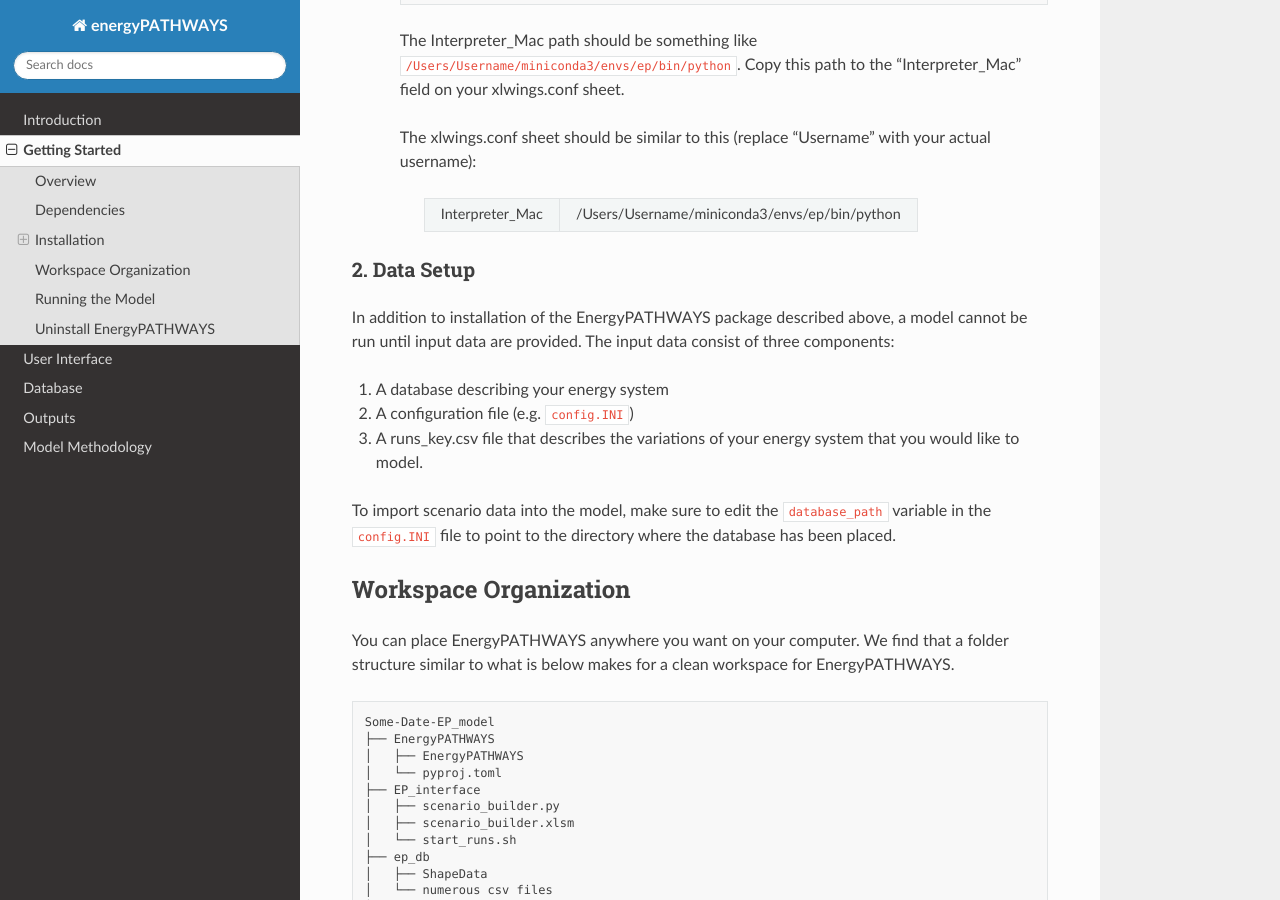
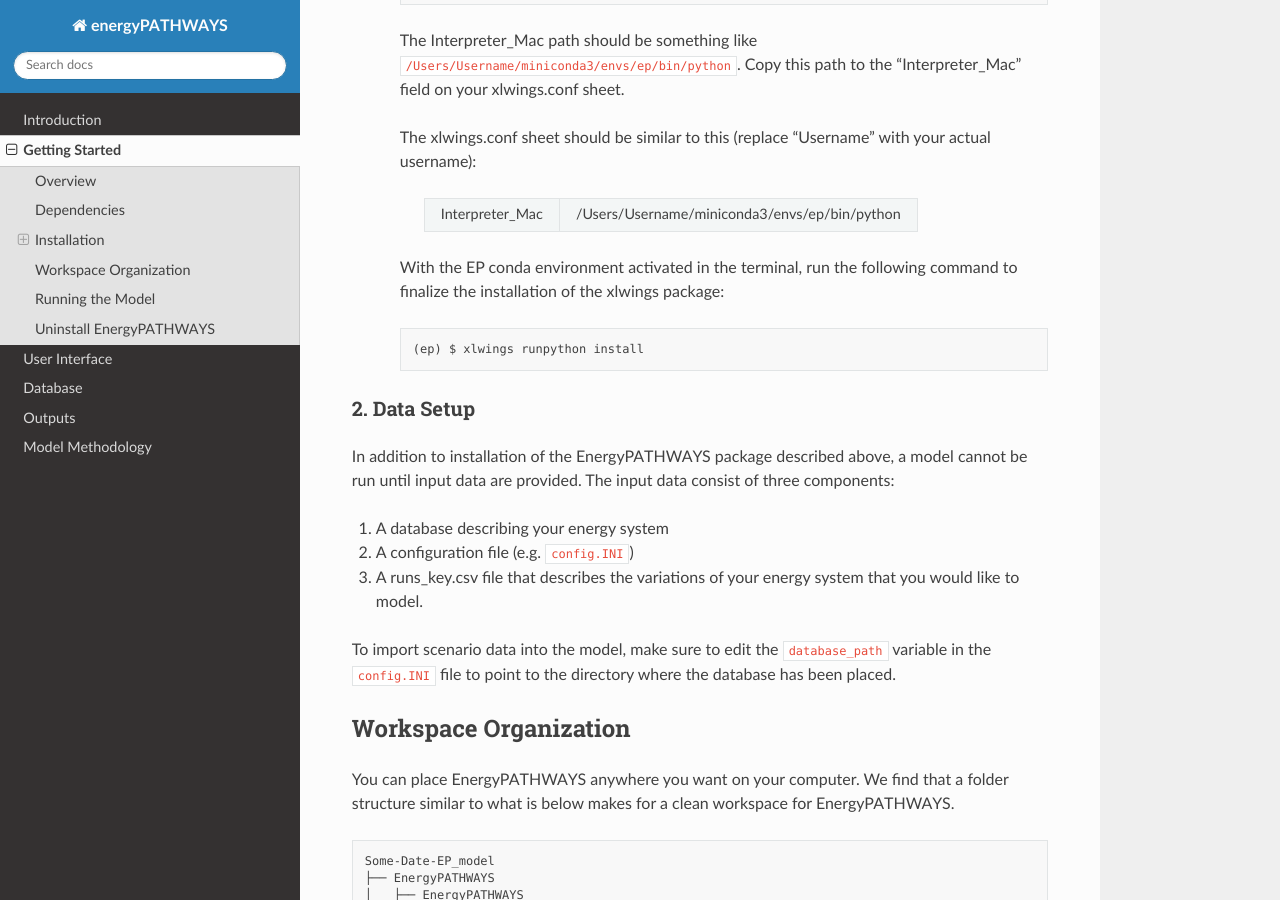
Before and after one commit to EvolvedEnergyResearch/EnergyPATHWAYS, a Sphinx documentation site: the page built from docs/source/setup.rst, in a window 1280 px wide and 900 px high, scrolled down 3305 px. Built offline with Sphinx 7.4.7 and the Read the Docs theme 2.0.0, drawn with Linux system fonts in a browser that asks for light colours.

Commit message:
Update setup.rst

```diff
--- a/docs/source/setup.rst
+++ b/docs/source/setup.rst
@@ -109,6 +109,10 @@
         | Interpreter_Mac |  /Users/Username/miniconda3/envs/ep/bin/python |
         +-----------------+------------------------------------------------+
 
+    With the EP conda environment activated in the terminal, run the following command to finalize the installation of the xlwings package::
+
+        (ep) $ xlwings runpython install
+
 2. Data Setup
 -------------
 
```
